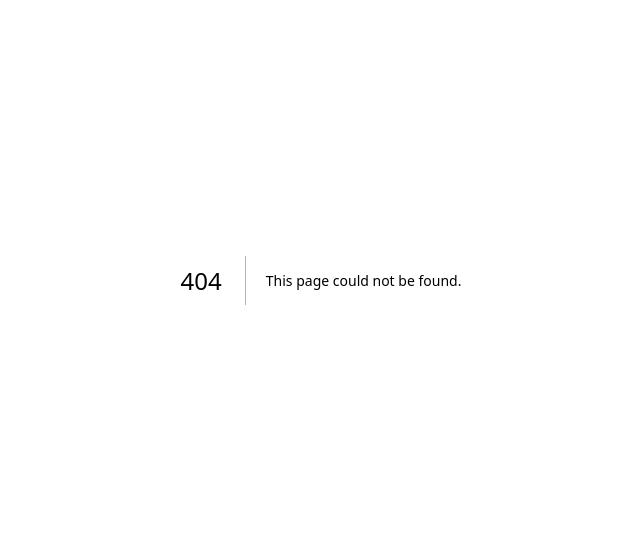
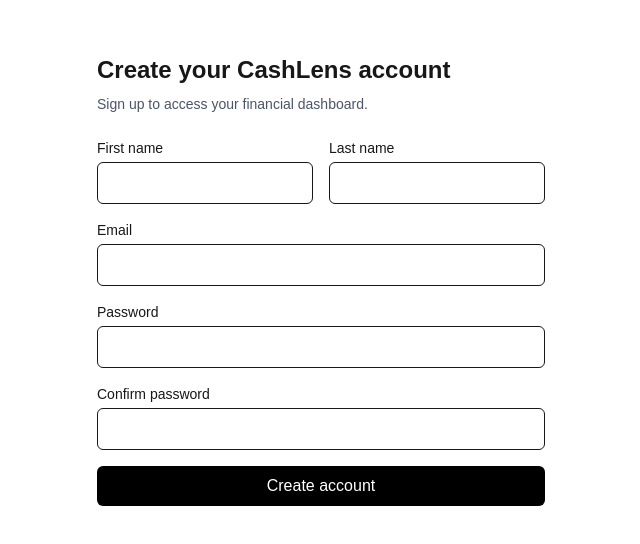
Before and after one commit to willytjandra/cash-lens, a Next.js app: page /signup in a window 1280 px wide. Before the commit this address had no page. Shown: the part 120-664 px from the top of the page, without its empty margins (319-959 px from the left). Built offline with nearby package versions, Linux system fonts and the light colour scheme.

Commit message:
feat: add signup and email confirmation flow

```diff
--- a/package.json
+++ b/package.json
@@ -12,11 +12,14 @@
     "build:prod": "pnpm lint && pnpm typegen && pnpm typecheck && pnpm build"
   },
   "dependencies": {
+    "@hookform/resolvers": "^5.9.1",
     "@supabase/ssr": "^0.12.7",
     "@supabase/supabase-js": "^2.117.3",
     "next": "16.4.0",
     "react": "19.3.0",
-    "react-dom": "19.3.0"
+    "react-dom": "19.3.0",
+    "react-hook-form": "^7.89.0",
+    "zod": "^4.6.5"
   },
   "devDependencies": {
     "@tailwindcss/turbopack": "^4",
--- a/src/app/(authenticated)/layout.tsx
+++ b/src/app/(authenticated)/layout.tsx
@@ -2,6 +2,7 @@
 
 import { createClient } from "@/lib/supabase/server";
 import { PropsWithChildren } from "react";
+import { connection } from "next/server";
 
 // This authenticated route depends on request-time cookies for the Supabase session.
 // With Next.js Cache Components enabled, make the whole route blocking instead of
@@ -9,6 +10,8 @@
 export const instant = false;
 
 const AuthenticatedLayout = async ({ children }: PropsWithChildren) => {
+  await connection();
+
   const supabase = await createClient();
 
   const {
--- /dev/null
+++ b/src/app/auth/callback/route.ts
@@ -0,0 +1,24 @@
+import { NextResponse } from "next/server";
+
+import { createClient } from "@/lib/supabase/server";
+
+export const GET = async (request: Request) => {
+  const requestUrl = new URL(request.url);
+  const code = requestUrl.searchParams.get("code");
+
+  if (code) {
+    const supabase = await createClient();
+
+    const { error } = await supabase.auth.exchangeCodeForSession(code);
+
+    if (error) {
+      return NextResponse.redirect(
+        new URL("/login?error=Unable to confirm your account", requestUrl.origin),
+      );
+    }
+  }
+
+  return NextResponse.redirect(
+    new URL("/dashboard", requestUrl.origin),
+  );
+};
--- a/src/app/login/page.tsx
+++ b/src/app/login/page.tsx
@@ -7,6 +7,10 @@
     error?: string;
   }>;
 };
+
+// Login reads request-time searchParams, so render this route at request time.
+// This avoids Instant Navigation validation issues with Cache Components enabled.
+export const instant = false;
 
 const LoginPage = async ({ searchParams }: LoginPageProps) => {
   return (
--- /dev/null
+++ b/src/app/signup/components/SignupForm.tsx
@@ -0,0 +1,154 @@
+"use client";
+
+import { zodResolver } from "@hookform/resolvers/zod";
+import { startTransition, useActionState } from "react";
+import { useForm } from "react-hook-form";
+
+import { signUp, type SignUpState } from "../sign-up.action";
+import { signUpSchema, type SignUpInput } from "../sign-up.schema";
+
+const initialState: SignUpState = {
+  success: false,
+  errors: {},
+};
+
+const SignupForm = () => {
+  const [state, formAction, pending] = useActionState(signUp, initialState);
+
+  const {
+    register,
+    handleSubmit,
+    formState: { errors },
+  } = useForm<SignUpInput>({
+    resolver: zodResolver(signUpSchema),
+    mode: "onBlur",
+  });
+
+  const onSubmit = handleSubmit((data) => {
+    const formData = new FormData();
+
+    formData.set("firstName", data.firstName);
+    formData.set("lastName", data.lastName);
+    formData.set("email", data.email);
+    formData.set("password", data.password);
+    formData.set("confirmPassword", data.confirmPassword);
+
+    startTransition(() => formAction(formData));
+  });
+
+  return (
+    <form onSubmit={onSubmit} className="mt-6 space-y-4">
+      <div className="grid grid-cols-1 gap-4 sm:grid-cols-2">
+        <div>
+          <label htmlFor="firstName" className="block text-sm font-medium">
+            First name
+          </label>
+
+          <input
+            id="firstName"
+            type="text"
+            autoComplete="given-name"
+            {...register("firstName")}
+            className="mt-1 w-full rounded-md border px-3 py-2"
+          />
+
+          {errors.firstName && (
+            <p className="mt-1 text-sm text-red-600">
+              {errors.firstName.message}
+            </p>
+          )}
+        </div>
+
+        <div>
+          <label htmlFor="lastName" className="block text-sm font-medium">
+            Last name
+          </label>
+
+          <input
+            id="lastName"
+            type="text"
+            autoComplete="family-name"
+            {...register("lastName")}
+            className="mt-1 w-full rounded-md border px-3 py-2"
+          />
+
+          {errors.lastName && (
+            <p className="mt-1 text-sm text-red-600">
+              {errors.lastName.message}
+            </p>
+          )}
+        </div>
+      </div>
+
+      <div>
+        <label htmlFor="email" className="block text-sm font-medium">
+          Email
+        </label>
+
+        <input
+          id="email"
+          type="email"
+          autoComplete="email"
+          {...register("email")}
+          className="mt-1 w-full rounded-md border px-3 py-2"
+        />
+
+        {errors.email && (
+          <p className="mt-1 text-sm text-red-600">{errors.email.message}</p>
+        )}
+      </div>
+
+      <div>
+        <label htmlFor="password" className="block text-sm font-medium">
+          Password
+        </label>
+
+        <input
+          id="password"
+          type="password"
+          autoComplete="new-password"
+          {...register("password")}
+          className="mt-1 w-full rounded-md border px-3 py-2"
+        />
+
+        {errors.password && (
+          <p className="mt-1 text-sm text-red-600">{errors.password.message}</p>
+        )}
+      </div>
+
+      <div>
+        <label htmlFor="confirmPassword" className="block text-sm font-medium">
+          Confirm password
+        </label>
+
+        <input
+          id="confirmPassword"
+          type="password"
+          autoComplete="new-password"
+          {...register("confirmPassword")}
+          className="mt-1 w-full rounded-md border px-3 py-2"
+        />
+
+        {errors.confirmPassword && (
+          <p className="mt-1 text-sm text-red-600">
+            {errors.confirmPassword.message}
+          </p>
+        )}
+      </div>
+
+      {!state.success && state.errors.form && (
+        <p className="text-sm text-red-600">{state.errors.form[0]}</p>
+      )}
+
+      <button
+        type="submit"
+        disabled={pending}
+        className="w-full rounded-md bg-black px-4 py-2 font-medium text-white disabled:cursor-not-allowed disabled:opacity-60"
+      >
+        {pending ? "Creating account..." : "Create account"}
+      </button>
+    </form>
+  );
+};
+
+export default SignupForm;
--- /dev/null
+++ b/src/app/signup/confirmation/page.tsx
@@ -0,0 +1,25 @@
+import Link from "next/link";
+
+const SignupConfirmationPage = () => {
+  return (
+    <main className="flex min-h-screen items-center justify-center p-6">
+      <div className="w-full max-w-md text-center">
+        <h1 className="text-2xl font-semibold">Check your email</h1>
+
+        <p className="mt-3 text-sm text-gray-600">
+          We sent you a confirmation link. Open it to activate your CashLens
+          account.
+        </p>
+
+        <Link
+          href="/login"
+          className="mt-6 inline-block text-sm font-medium underline"
+        >
+          Back to sign in
+        </Link>
+      </div>
+    </main>
+  );
+};
+
+export default SignupConfirmationPage;
--- /dev/null
+++ b/src/app/signup/page.tsx
@@ -0,0 +1,19 @@
+import SignupForm from "./components/SignupForm";
+
+const SignupPage = () => {
+  return (
+    <main className="flex min-h-screen items-center justify-center p-6">
+      <div className="w-full max-w-md">
+        <h1 className="text-2xl font-semibold">Create your CashLens account</h1>
+
+        <p className="mt-2 text-sm text-gray-600">
+          Sign up to access your financial dashboard.
+        </p>
+
+        <SignupForm />
+      </div>
+    </main>
+  );
+};
+
+export default SignupPage;
--- /dev/null
+++ b/src/app/signup/sign-up.action.ts
@@ -0,0 +1,71 @@
+"use server";
+
+import { redirect } from "next/navigation";
+
+import { createClient } from "@/lib/supabase/server";
+
+import { signUpSchema } from "./sign-up.schema";
+
+export type SignUpState =
+  | {
+      success: true;
+      message: string;
+    }
+  | {
+      success: false;
+      errors: {
+        firstName?: string[];
+        lastName?: string[];
+        email?: string[];
+        password?: string[];
+        confirmPassword?: string[];
+        form?: string[];
+      };
+    };
+
+export const signUp = async (
+  _previousState: SignUpState,
+  formData: FormData,
+): Promise<SignUpState> => {
+  const result = signUpSchema.safeParse({
+    firstName: formData.get("firstName"),
+    lastName: formData.get("lastName"),
+    email: formData.get("email"),
+    password: formData.get("password"),
+    confirmPassword: formData.get("confirmPassword"),
+  });
+
+  if (!result.success) {
+    return {
+      success: false,
+      errors: result.error.flatten().fieldErrors,
+    };
+  }
+
+  const { firstName, lastName, email, password } = result.data;
+
+  const supabase = await createClient();
+
+  const { error } = await supabase.auth.signUp({
+    email,
+    password,
+    options: {
+      data: {
+        first_name: firstName,
+        last_name: lastName,
+      },
+      emailRedirectTo: `${process.env.NEXT_PUBLIC_SITE_URL}/auth/callback`,
+    },
+  });
+
+  if (error) {
+    return {
+      success: false,
+      errors: {
+        form: [error.message],
+      },
+    };
+  }
+
+  redirect("/signup/confirmation");
+};
--- /dev/null
+++ b/src/app/signup/sign-up.schema.ts
@@ -0,0 +1,18 @@
+import { z } from "zod";
+
+export const signUpSchema = z
+  .object({
+    firstName: z.string().trim().min(1, "First name is required."),
+    lastName: z.string().trim().min(1, "Last name is required."),
+    email: z.email("Enter a valid email address."),
+    password: z
+      .string()
+      .min(8, "Password must be at least 8 characters."),
+    confirmPassword: z.string(),
+  })
+  .refine((data) => data.password === data.confirmPassword, {
+    message: "Passwords do not match.",
+    path: ["confirmPassword"],
+  });
+
+export type SignUpInput = z.infer<typeof signUpSchema>;
```
Also changed, not shown: 2 other files (tests, documents, lock files or other folders).
